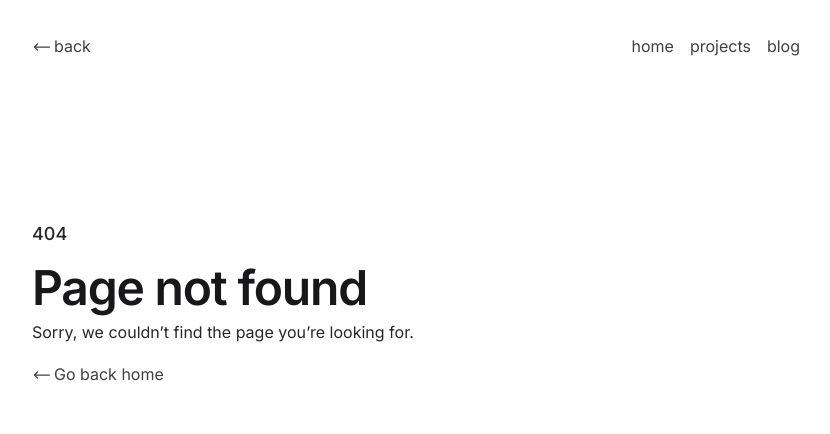
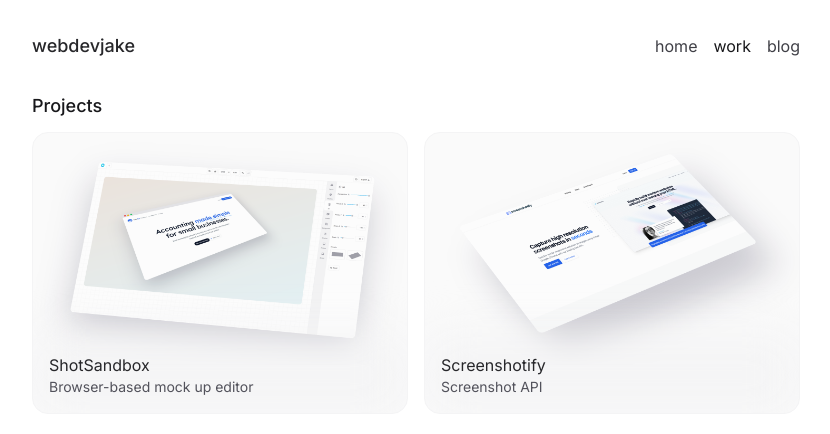
Before and after one commit to jacobschwantes/personal-portfolio, a Next.js app: page /work in a window 1280 px wide. Before the commit this address had no page. Shown: the top 434 px of the page, without its empty margins (224-1054 px from the left). Built offline with nearby package versions, Linux system fonts and the light colour scheme.

Commit message:
refactor page structure

```diff
--- a/src/app/blog/[id]/page.tsx
+++ b/src/app/blog/[id]/page.tsx
@@ -38,7 +38,6 @@
 				<SectionHeader title="Newsletter" />
 				<NewsletterSubscribeForm />
 			</section>
-			<CustomLink href="/blog" label="back" reverse />
 		</main>
 	);
 }
--- a/src/app/page.tsx
+++ b/src/app/page.tsx
@@ -40,7 +40,7 @@
 				<SectionHeader
 					title="Projects"
 					buttonLabel="View more"
-					href="/projects"
+					href="/work"
 				/>
 				<Projects />
 			</section>
--- a/src/components/header.tsx
+++ b/src/components/header.tsx
@@ -12,7 +12,6 @@
 import clsx from "clsx";
 import Link from "next/link";
 import { usePathname } from "next/navigation";
-import CustomLink from "./ui/link";
 import { HamburgerMenuIcon } from "@radix-ui/react-icons";
 
 const routes = [
@@ -21,8 +20,8 @@
 		path: "/",
 	},
 	{
-		name: "Projects",
-		path: "/projects",
+		name: "Work",
+		path: "/work",
 	},
 	{
 		name: "Blog",
@@ -31,18 +30,13 @@
 ];
 
 function Header() {
-  const pathname = usePathname();
-  const returnPath = pathname.split("/").slice(0, -1).join("/") || "/";
+	const pathname = usePathname();
+
 	return (
 		<header className=" py-8 flex justify-between items-center ">
-			{pathname === "/" ? (
-				<h1 className="dark:text-zinc-200 text-zinc-800 text-lg font-medium ">
-					webdevjake
-				</h1>
-			) : (
-				<CustomLink href={returnPath} label="back" reverse />
-			)}
-
+			<Link href="/" className="dark:text-zinc-200 text-zinc-800 text-lg font-medium ">
+				webdevjake
+			</Link>
 			<nav className="md:flex hidden">
 				<ul className="flex gap-4 items-center">
 					{routes.map((item) => (
--- a/src/components/projects.tsx
+++ b/src/components/projects.tsx
@@ -38,7 +38,7 @@
 			)}
 		>
 			{projects.slice(0, limit ?? projects.length).map((project, i) => (
-				<Link key={project.slug} replace href={`/projects/${project.slug}`}>
+				<Link key={project.slug} href={`/project/${project.slug}`}>
 					<div className=" bg-zinc-50 dark:bg-zinc-900 rounded-2xl group flex flex-col overflow-hidden w-full aspect-[4/3] relative border border-zinc-100 dark:border-zinc-800">
 						<div className=" relative flex-1 md:group-hover:scale-[1.03] ease-out transition-all duration-500 mb-12 ">
 							<Image
@@ -49,7 +49,7 @@
 								src={`/images/projects/${project.slug}/preview.png`}
 							/>
 						</div>
-						<div className="flex flex-col p-3 absolute bottom-0 w-full  ">
+						<div className="flex flex-col p-4 absolute bottom-0 w-full  ">
 							<h3 className="relative z-10 text-zinc-800 dark:text-zinc-200">
 								{project.meta.name}
 							</h3>
```
Also changed, not shown: src/app/project/[id]/page.tsx (renamed from src/app/projects/[id]/page.tsx), src/app/work/page.tsx (renamed from src/app/projects/page.tsx).
